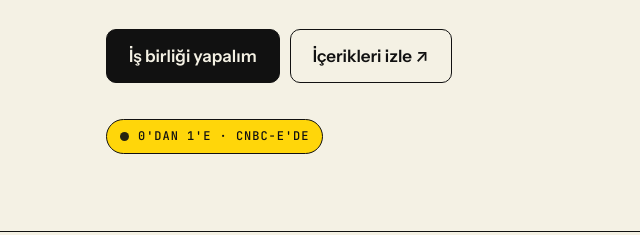
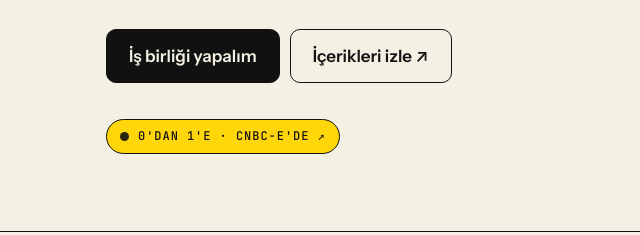
Before and after one commit to omererkmen/ynl-studio, a plain HTML site: page index.html in a window 1280 px wide. Shown: the part 791-1026 px from the top of the page, 0-640 px from the left. Drawn offline with nearby package versions, Linux system fonts and the light colour scheme; no server answers; a script that the page names is missing.

Commit message:
0'dan 1'e rozetini YouTube oynatma listelerine bağla
Co-Authored-By: Claude Fable 5.2 <noreply@anthropic.com>
Claude-Session: https://claude.ai/code/session_012P34dYhs2BERfK9fiygNjv

```diff
--- a/index.html
+++ b/index.html
@@ -68,6 +68,9 @@ nav.top .btn{padding:9px 16px;font-size:15px}
 .pill{display:inline-flex;align-items:center;gap:9px;border:1px solid var(--ink);border-radius:999px;padding:7px 13px;background:var(--signal);margin-top:36px}
 .dot{width:9px;height:9px;border-radius:50%;background:var(--ink);animation:pulse 1.6s ease-in-out infinite}
 @keyframes pulse{50%{opacity:.25}}
+a.pill{text-decoration:none;transition:background .15s,color .15s}
+a.pill:hover{background:var(--ink);color:var(--signal)}
+a.pill:hover .dot{background:var(--signal)}
 h1{font-family:var(--font-display);font-weight:800;font-size:clamp(40px,7.4vw,96px);line-height:.98;letter-spacing:-.04em;max-width:15ch;text-wrap:balance}
 h1 mark{background:var(--signal);color:inherit;padding:0 .12em;border-radius:.1em;-webkit-box-decoration-break:clone;box-decoration-break:clone}
 .lede{font-size:clamp(18px,2vw,22px);line-height:1.45;max-width:52ch;margin-top:28px}
@@ -213,7 +216,7 @@ footer{padding:36px 0 44px}
       <a class="btn" href="#is-birligi">İş birliği yapalım</a>
       <a class="btn ghost" href="https://www.youtube.com/@YeniNesilKafas%C4%B1" target="_blank" rel="noopener">İçerikleri izle ↗</a>
     </div>
-    <p class="pill mono"><span class="dot" aria-hidden="true"></span>0'dan 1'e · CNBC-e'de</p>
+    <a class="pill mono" href="https://www.youtube.com/@YeniNesilKafas%C4%B1/playlists" target="_blank" rel="noopener"><span class="dot" aria-hidden="true"></span>0'dan 1'e · CNBC-e'de ↗</a>
   </div>
 
   <section class="block" id="ne-yapiyoruz">
```
